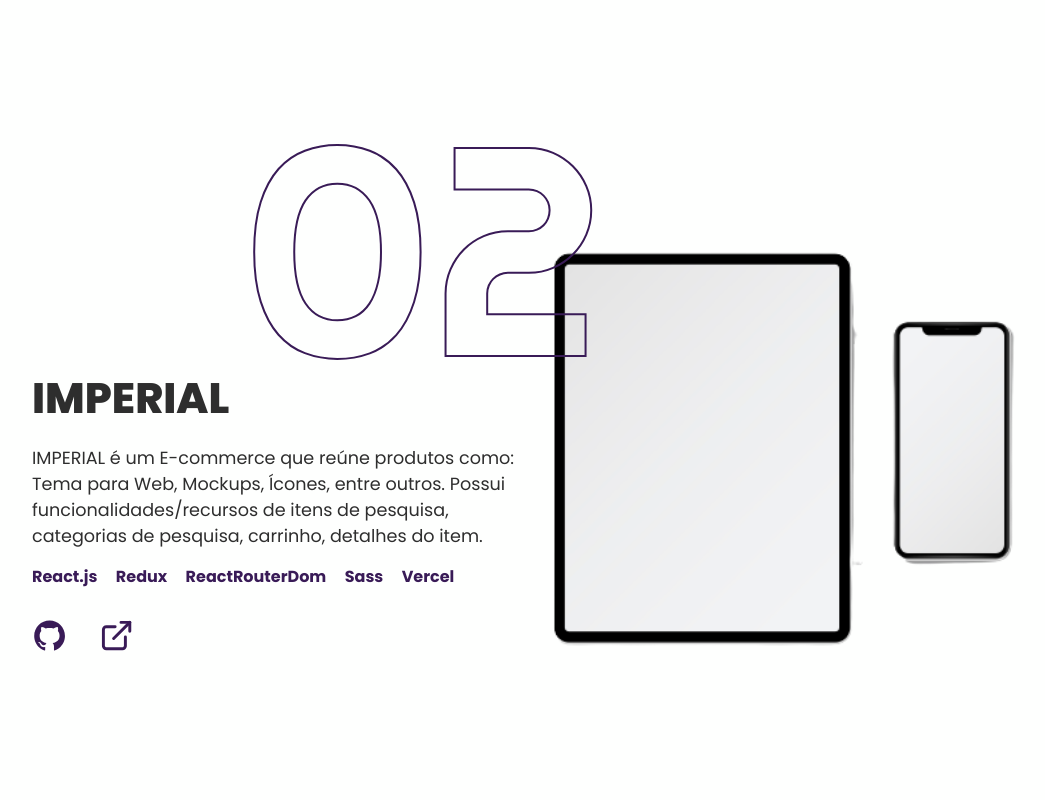
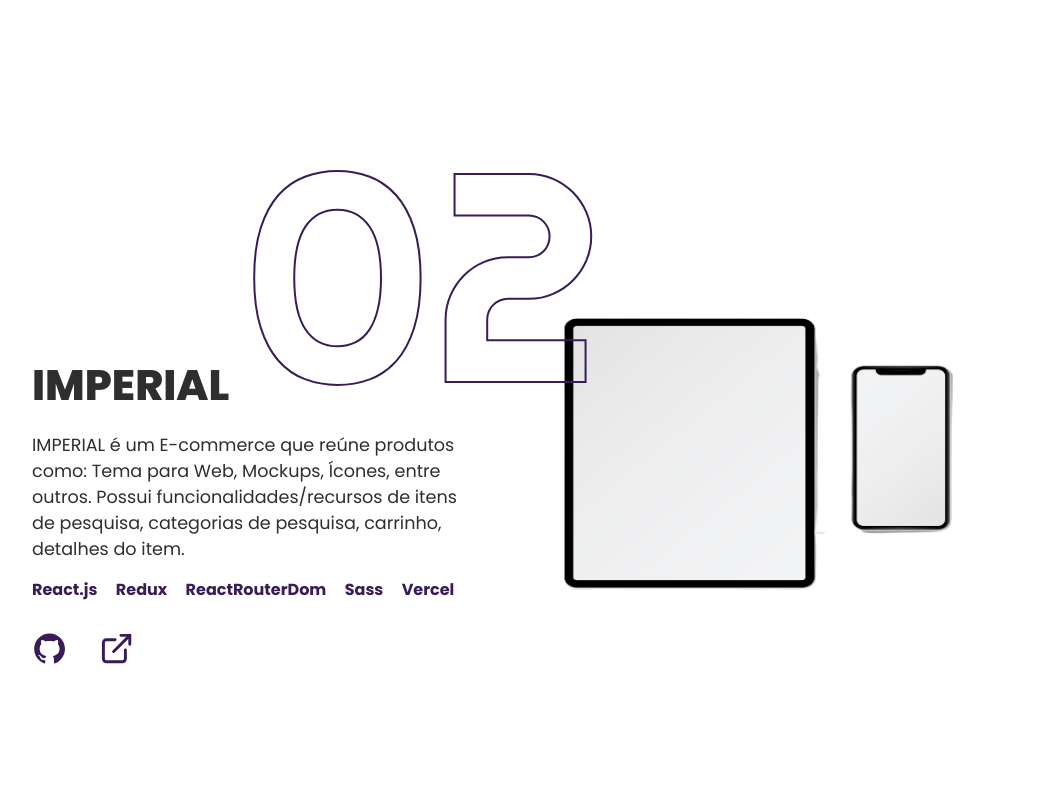
Before and after one commit to Sellucas/portfolio-v2, a Next.js app: page / in a window 1280 px wide. Shown: the part 1640-2440 px from the top of the page, without its empty margins (128-1173 px from the left). Built offline with nearby package versions, Linux system fonts and the light colour scheme.

Commit message:
fix: project responsiveness

```diff
--- a/src/components/About/About.module.scss
+++ b/src/components/About/About.module.scss
@@ -44,6 +44,7 @@
   justify-content: center;
   align-items: center;
   text-align: center;
+  padding: 10px;
 
   h1 {
     font-size: clamp(1rem, 0.7714rem + 1.1429vw, 1.8rem);
--- a/src/components/Footer/Footer.module.scss
+++ b/src/components/Footer/Footer.module.scss
@@ -20,6 +20,12 @@
   padding: 5rem;
   border-radius: 20px;
   color: white;
+
+  @media screen and (max-width: 768px) {
+    flex-direction: column;
+    gap: 2rem;
+    padding: 3rem;
+  }
 
   h2 {
     font-size: clamp(1rem, 0.7714rem + 1.1429vw, 1.8rem);
@@ -60,6 +66,10 @@
   align-items: center;
   color: white;
   margin-top: 6rem;
+
+  h1 {
+    text-align: center;
+  }
 }
 
 .socials {
--- a/src/components/Projects/Projects.module.scss
+++ b/src/components/Projects/Projects.module.scss
@@ -1,4 +1,5 @@
 .section {
+  width: 100vw;
   min-height: 100vh;
   position: relative;
 }
@@ -16,9 +17,13 @@
   display: flex;
   flex-direction: row;
   align-items: center;
-  width: 65rem;
+  max-width: 65rem;
   position: relative;
   margin-bottom: 18rem;
+
+  @media screen and (max-width: 768px) {
+    flex-direction: column;
+  }
 }
 
 .left {
@@ -28,22 +33,38 @@
   .info h2 {
     left: 250px;
   }
+  @media screen and (max-width: 768px) {
+    flex-direction: column;
+  }
 }
 
 .image {
-  transform: scale(1.3);
+  width: 100%;
+  max-width: 550px;
+  height: 450px;
+  object-fit: cover;
 
   img {
     transition: all 0.2s;
     &:hover {
       transform: scale(1.1);
     }
+    @media screen and (max-width: 768px) {
+      flex-direction: column;
+    }
   }
 }
 
 .info {
+  max-width: 100%;
   margin-left: 40px;
   z-index: 4;
+
+  @media screen and (max-width: 768px) {
+    max-width: 80vw;
+    margin: auto;
+    margin-left: none;
+  }
   h2 {
     font-size: clamp(10rem, 7.1429rem + 14.2857vw, 20rem);
     color: white;
--- a/src/components/Projects/Projects.tsx
+++ b/src/components/Projects/Projects.tsx
@@ -4,6 +4,7 @@ import Marquee from "@/components/utils/TitleDivider";
 import { AiOutlineGithub } from "react-icons/ai";
 import { FiExternalLink } from "react-icons/fi";
 import { Righteous } from "next/font/google";
+import Image from "next/image";
 
 const righteous = Righteous({ subsets: ["latin"], weight: ["400"] });
 
@@ -35,7 +36,7 @@ const Projects: React.FC<ProjectProps> = ({ boxDataCard }) => {
           >
             <div className={scss.image}>
               <a href="/" target="_blank">
-                <img src={box.img} alt={box.alt} />
+                <Image width={550} height={450} src={box.img} alt={box.alt} />
               </a>
             </div>
             <div className={scss.info}>
```
